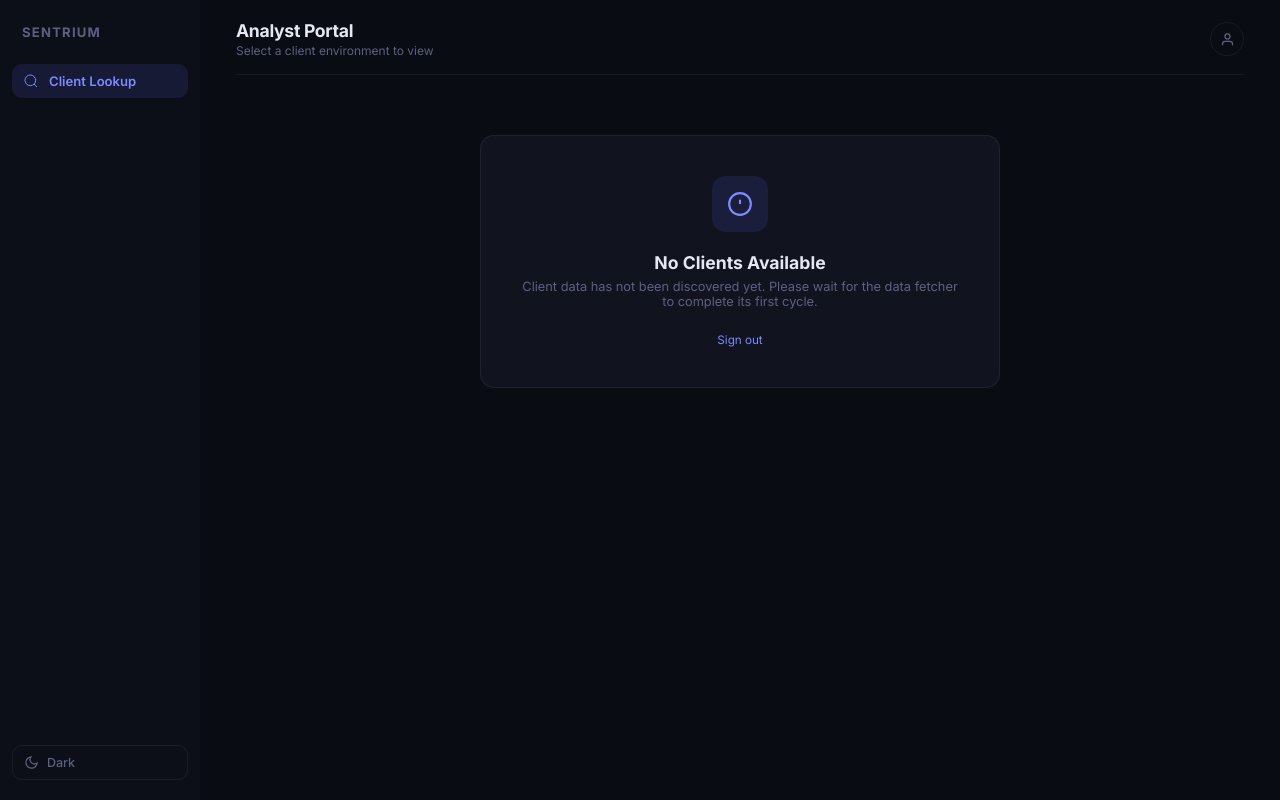
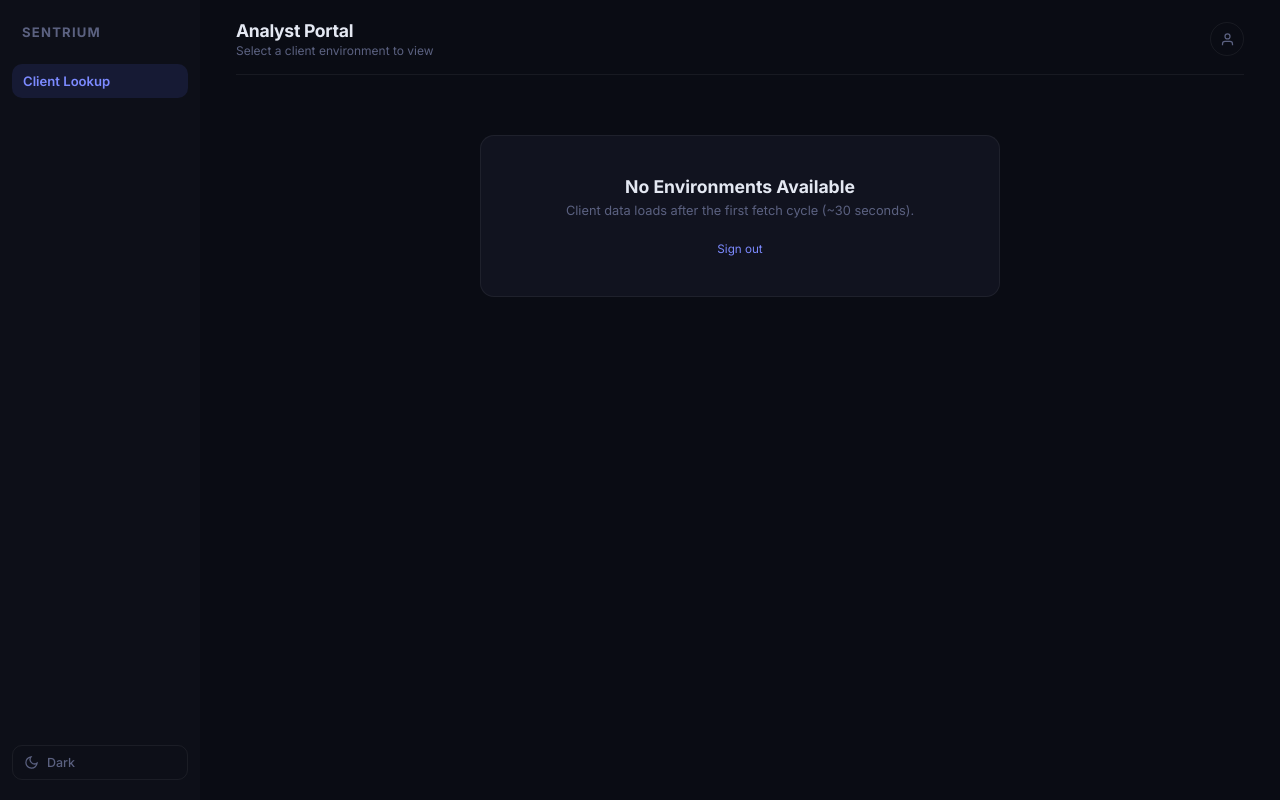
Before and after one commit to Athena-Olymph/dash, a FastAPI app: template soc_dashboard/templates/analyst.html in a window 1280 px wide. Run offline with FastAPI, Linux system fonts and the light colour scheme; the template is opened without the code that fills it, so the values that code supplies are empty; some libraries are stand-ins or nearby versions.

Commit message:
Update analyst.html

```diff
--- a/soc_dashboard/templates/analyst.html
+++ b/soc_dashboard/templates/analyst.html
@@ -67,7 +67,6 @@
   <div class="brand">Sentrium</div>
   <nav class="sidebar-nav">
     <a href="/analyst" class="nav-item active">
-      <svg viewBox="0 0 24 24" fill="none" stroke="currentColor" stroke-width="2"><circle cx="11" cy="11" r="8"/><path d="m21 21-4.35-4.35"/></svg>
       <span>Client Lookup</span>
     </a>
   </nav>
@@ -100,30 +99,24 @@
 
   {% if clients %}
   <div class="portal-card">
-    <div class="portal-icon">
-      <svg viewBox="0 0 24 24" fill="none" stroke="currentColor" stroke-width="2"><rect x="3" y="3" width="7" height="7" rx="1"/><rect x="14" y="3" width="7" height="7" rx="1"/><rect x="3" y="14" width="7" height="7" rx="1"/><rect x="14" y="14" width="7" height="7" rx="1"/></svg>
-    </div>
-    <div class="portal-title">Client Environments</div>
-    <div class="portal-sub">Choose a client to view their SOC dashboard</div>
+    <div class="portal-title">Select Client Environment</div>
+    <div class="portal-sub">Choose a client to open their SOC dashboard</div>
     <select class="portal-select" id="client-select">
       <option value="" disabled selected>Select a client…</option>
       {% for c in clients %}
       <option value="{{ c }}">{{ c }}</option>
       {% endfor %}
     </select>
-    <button class="portal-btn" id="view-btn" disabled onclick="viewClient()">View Dashboard</button>
+    <button class="portal-btn" id="view-btn" disabled onclick="viewClient()">Open Dashboard</button>
     <div class="portal-foot">
       <a href="/logout">Sign out</a>
     </div>
   </div>
   {% else %}
   <div class="portal-card">
-    <div class="portal-icon">
-      <svg viewBox="0 0 24 24" fill="none" stroke="currentColor" stroke-width="2"><circle cx="12" cy="12" r="10"/><line x1="12" y1="8" x2="12" y2="12"/><line x1="12" y1="16" x2="12.01" y2="16"/></svg>
-    </div>
-    <div class="portal-title">No Clients Available</div>
-    <div class="portal-sub no-data">Client data has not been discovered yet. Please wait for the data fetcher to complete its first cycle.</div>
-    <div class="portal-foot"><a href="/logout">Sign out</a></div>
+    <div class="portal-title">No Environments Available</div>
+    <div class="portal-sub">Client data loads after the first fetch cycle (~30 seconds).</div>
+    <div class="portal-foot" style="margin-top:20px;"><a href="/logout">Sign out</a></div>
   </div>
   {% endif %}
 </main>
```
